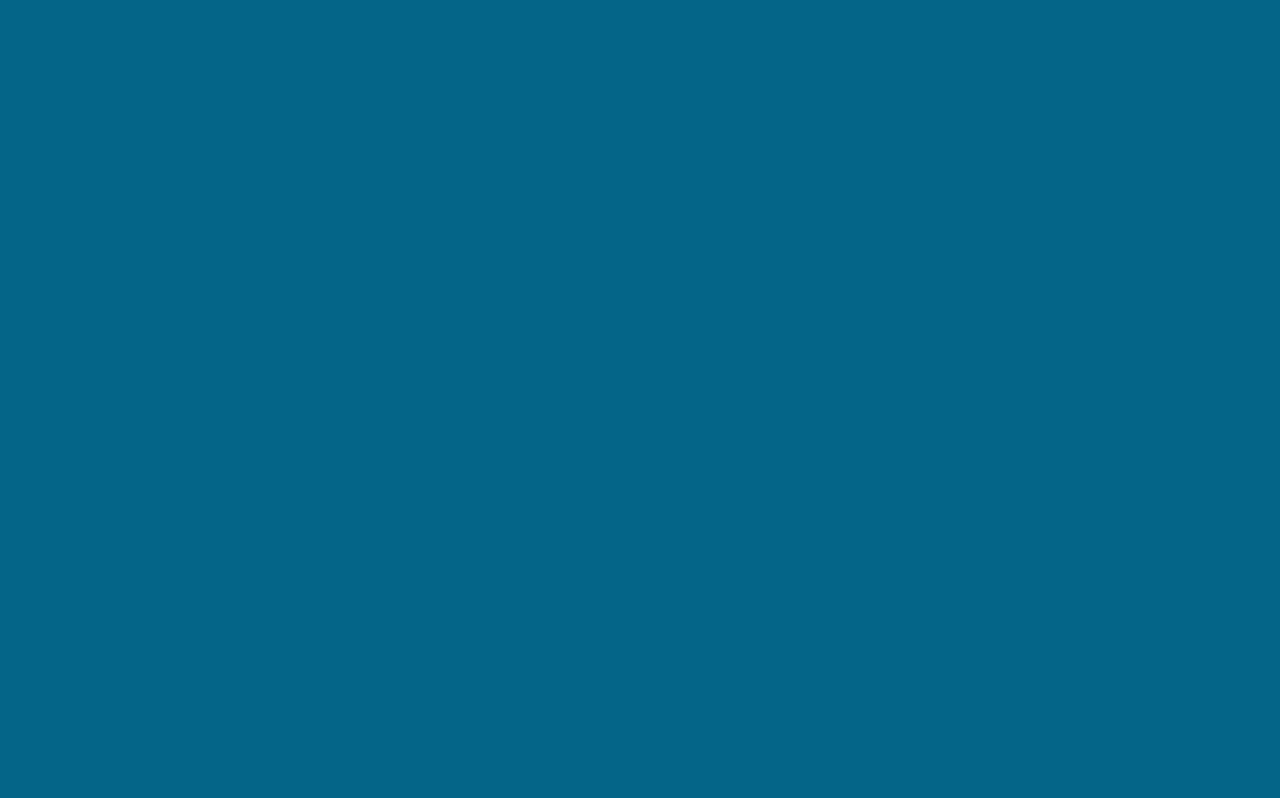
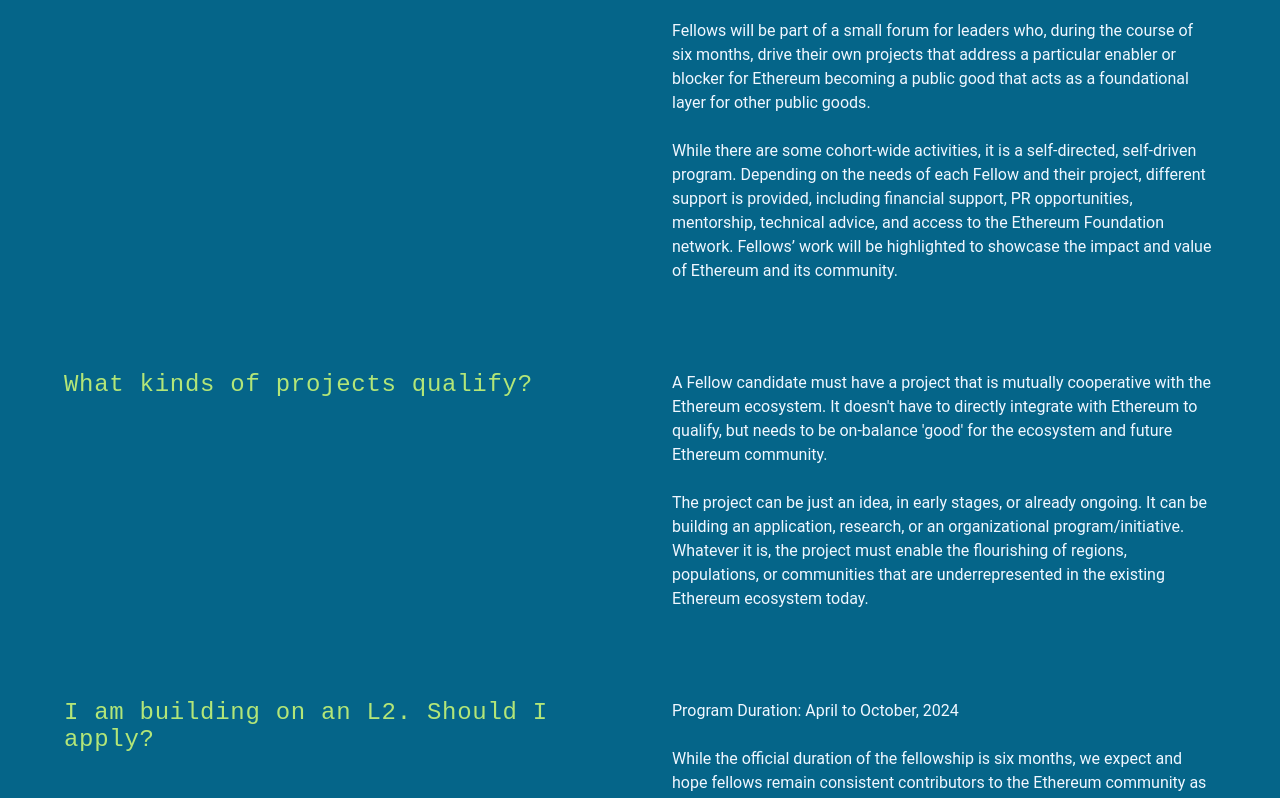
Before and after one commit to ethereum/nxbn-website, a Next.js app: page /scholar in a window 1280 px wide. Shown: the part 1220-2018 px from the top of the page. Before the commit the page ends 1145 px from the top, so only its background shows below. Built offline with nearby package versions, Linux system fonts and the light colour scheme.

Commit message:
Add FAQ component to scholar page

```diff
--- a/src/pages/scholar.tsx
+++ b/src/pages/scholar.tsx
@@ -6,9 +6,25 @@
   H2,
 } from "@/components/Headings"
 import ContentContainer from '@/components/ContentContainer'
+import FAQ, { type Question } from '@/components/FAQ'
 import ImageSplitContent from '@/components/ImageSplitContent'
 
 import TempImage from '@/public/images/temp.png'
+
+const FAQQuestions: Question[] = [
+  {
+    question: 'What is the Next Billion Fellowship?',
+    answer: ['The Ethereum Next Billion Fellowship Program is focused on identifying and supporting unique and talented individuals helping to demystify Ethereum\'s relevance and break down barriers to entry for people and communities not currently part of the Ethereum ecosystem.', 'Fellows will be part of a small forum for leaders who, during the course of six months, drive their own projects that address a particular enabler or blocker for Ethereum becoming a public good that acts as a foundational layer for other public goods.', 'While there are some cohort-wide activities, it is a self-directed, self-driven program. Depending on the needs of each Fellow and their project, different support is provided, including financial support, PR opportunities, mentorship, technical advice, and access to the Ethereum Foundation network. Fellows’ work will be highlighted to showcase the impact and value of Ethereum and its community.']
+  },
+  {
+    question: 'What kinds of projects qualify?',
+    answer: ['A Fellow candidate must have a project that is mutually cooperative with the Ethereum ecosystem. It doesn\'t have to directly integrate with Ethereum to qualify, but needs to be on-balance \'good\' for the ecosystem and future Ethereum community.', "The project can be just an idea, in early stages, or already ongoing. It can be building an application, research, or an organizational program/initiative. Whatever it is, the project must enable the flourishing of regions, populations, or communities that are underrepresented in the existing Ethereum ecosystem today."]
+  },
+  {
+    question: 'I am building on an L2. Should I apply?',
+    answer: ['Program Duration: April to October, 2024',  "While the official duration of the fellowship is six months, we expect and hope fellows remain consistent contributors to the Ethereum community as alumni."]
+  }
+]
 
 const ScholarPage = () => {
   return (
@@ -44,6 +60,10 @@
           </Box>
         </ImageSplitContent>
       </ContentContainer>
+
+      <ContentContainer>
+        <FAQ questions={FAQQuestions} />
+      </ContentContainer>
     </>
   )
 }
```
Also changed, not shown: public/images/about/hero.png (added).
